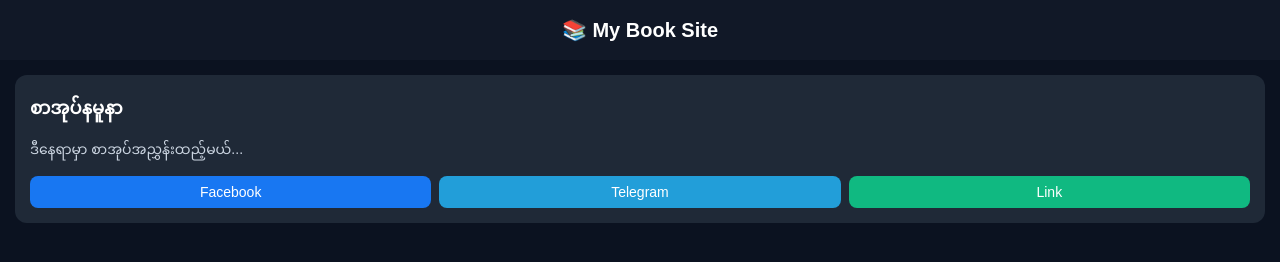
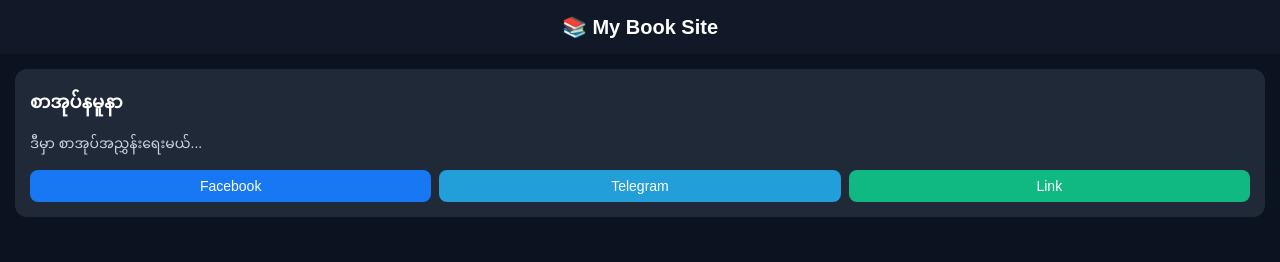
Before and after one commit to whispermmepub/book-site, a plain HTML site: page index.html in a window 1280 px wide. Drawn offline with Linux system fonts and the light colour scheme.

Commit message:
Update index.html

```diff
--- a/index.html
+++ b/index.html
@@ -6,63 +6,62 @@
 <title>Book Site</title>
 
 <style>
-    body {
-      margin: 0;
-      font-family: sans-serif;
-      background: #0b1220;
-      color: #fff;
+body{
+  margin:0;
+  font-family:sans-serif;
+  background:#0b1220;
+  color:white;
 }
 
-    header {
-      background: #111827;
-      padding: 18px;
-      text-align: center;
-      font-size: 20px;
-      font-weight: bold;
+header{
+  background:#111827;
+  padding:15px;
+  text-align:center;
+  font-size:20px;
+  font-weight:bold;
 }
 
-    .container {
-      padding: 15px;
+.container{
+  padding:15px;
 }
 
-    .book {
-      background: #1f2937;
-      padding: 15px;
-      margin-bottom: 12px;
-      border-radius: 12px;
+.book{
+  background:#1f2937;
+  padding:15px;
+  margin-bottom:12px;
+  border-radius:12px;
 }
 
-    .title {
-      font-size: 18px;
-      font-weight: bold;
+.title{
+  font-size:18px;
+  font-weight:bold;
 }
 
-    .desc {
-      font-size: 14px;
-      margin-top: 6px;
-      color: #cbd5e1;
+.desc{
+  font-size:14px;
+  margin-top:6px;
+  color:#cbd5e1;
 }
 
-    .btns {
-      margin-top: 10px;
-      display: flex;
-      gap: 8px;
+.btns{
+  margin-top:10px;
+  display:flex;
+  gap:8px;
 }
 
-    .btn {
-      flex: 1;
-      text-align: center;
-      padding: 8px;
-      border-radius: 8px;
-      text-decoration: none;
-      color: white;
-      font-size: 14px;
+.btn{
+  flex:1;
+  text-align:center;
+  padding:8px;
+  border-radius:8px;
+  text-decoration:none;
+  color:white;
+  font-size:14px;
 }
 
-    .fb { background: #1877f2; }
-    .tg { background: #229ed9; }
-    .web { background: #10b981; }
-
+.fb{background:#1877f2;}
+.tg{background:#229ed9;}
+.web{background:#10b981;}
 </style>
 </head>
 
@@ -70,20 +69,31 @@
 
 <header>📚 My Book Site</header>
 
-<div class="container">
+<div class="container"></div>
 
+<script>
+fetch('books.json')
+.then(res => res.json())
+.then(data => {
+  const container = document.querySelector('.container');
+  container.innerHTML = "";
+
+  data.forEach(book => {
+    container.innerHTML += `
       <div class="book">
-    <div class="title">စာအုပ်နမူနာ</div>
-    <div class="desc">ဒီနေရာမှာ စာအုပ်အညွှန်းထည့်မယ်...</div>
+        <div class="title">${book.title}</div>
+        <div class="desc">${book.desc}</div>
 
         <div class="btns">
-      <a class="btn fb" href="#">Facebook</a>
-      <a class="btn tg" href="#">Telegram</a>
-      <a class="btn web" href="#">Link</a>
+          <a class="btn fb" href="${book.fb}" target="_blank">Facebook</a>
+          <a class="btn tg" href="${book.tg}" target="_blank">Telegram</a>
+          <a class="btn web" href="${book.web}" target="_blank">Link</a>
         </div>
       </div>
-
-</div>
+    `;
+  });
+});
+</script>
 
 </body>
 </html>
```
Lines whose indentation alone changed are shown as unchanged.
